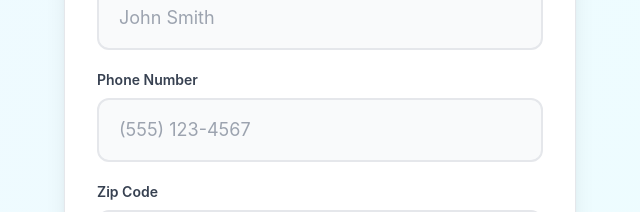
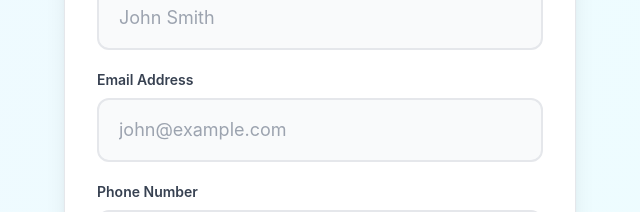
Before and after one commit to cadaeB02/Gaga-MVP-Leads, a Next.js app: page / in a window 1280 px wide. Shown: the part 818-1030 px from the top of the page, without its empty margins (320-960 px from the left). Built offline with nearby package versions, Linux system fonts and the light colour scheme; no server answers.

Commit message:
Add email field to customer signup form

```diff
--- a/app/page.tsx
+++ b/app/page.tsx
@@ -22,6 +22,7 @@ function HomeContent() {
     const [mode, setMode] = useState<'customer' | 'contractor'>('customer');
     const [formData, setFormData] = useState({
         name: '',
+        email: '',
         phone: '',
         zip_code: '',
         trade_type: '',
@@ -70,6 +71,14 @@ function HomeContent() {
         }
         if (!formData.name.trim()) {
             setError('Please enter your name');
+            return false;
+        }
+        if (!formData.email.trim()) {
+            setError('Please enter your email');
+            return false;
+        }
+        if (!/^[^\s@]+@[^\s@]+\.[^\s@]+$/.test(formData.email)) {
+            setError('Please enter a valid email address');
             return false;
         }
         if (!formData.phone.trim()) {
@@ -296,6 +305,19 @@ function HomeContent() {
                                                     name="name"
                                                     placeholder="John Smith"
                                                     value={formData.name}
+                                                    onChange={handleChange}
+                                                    className="w-full px-5 py-4 text-lg bg-gray-50 border-2 border-gray-200 rounded-xl text-gray-900 placeholder-gray-400 focus:outline-none focus:border-cyan-600 focus:bg-white transition-all"
+                                                    disabled={isSubmitting}
+                                                />
+                                            </div>
+
+                                            <div>
+                                                <label className="block text-sm font-semibold text-gray-700 mb-2">Email Address</label>
+                                                <input
+                                                    type="email"
+                                                    name="email"
+                                                    placeholder="john@example.com"
+                                                    value={formData.email}
                                                     onChange={handleChange}
                                                     className="w-full px-5 py-4 text-lg bg-gray-50 border-2 border-gray-200 rounded-xl text-gray-900 placeholder-gray-400 focus:outline-none focus:border-cyan-600 focus:bg-white transition-all"
                                                     disabled={isSubmitting}
```
